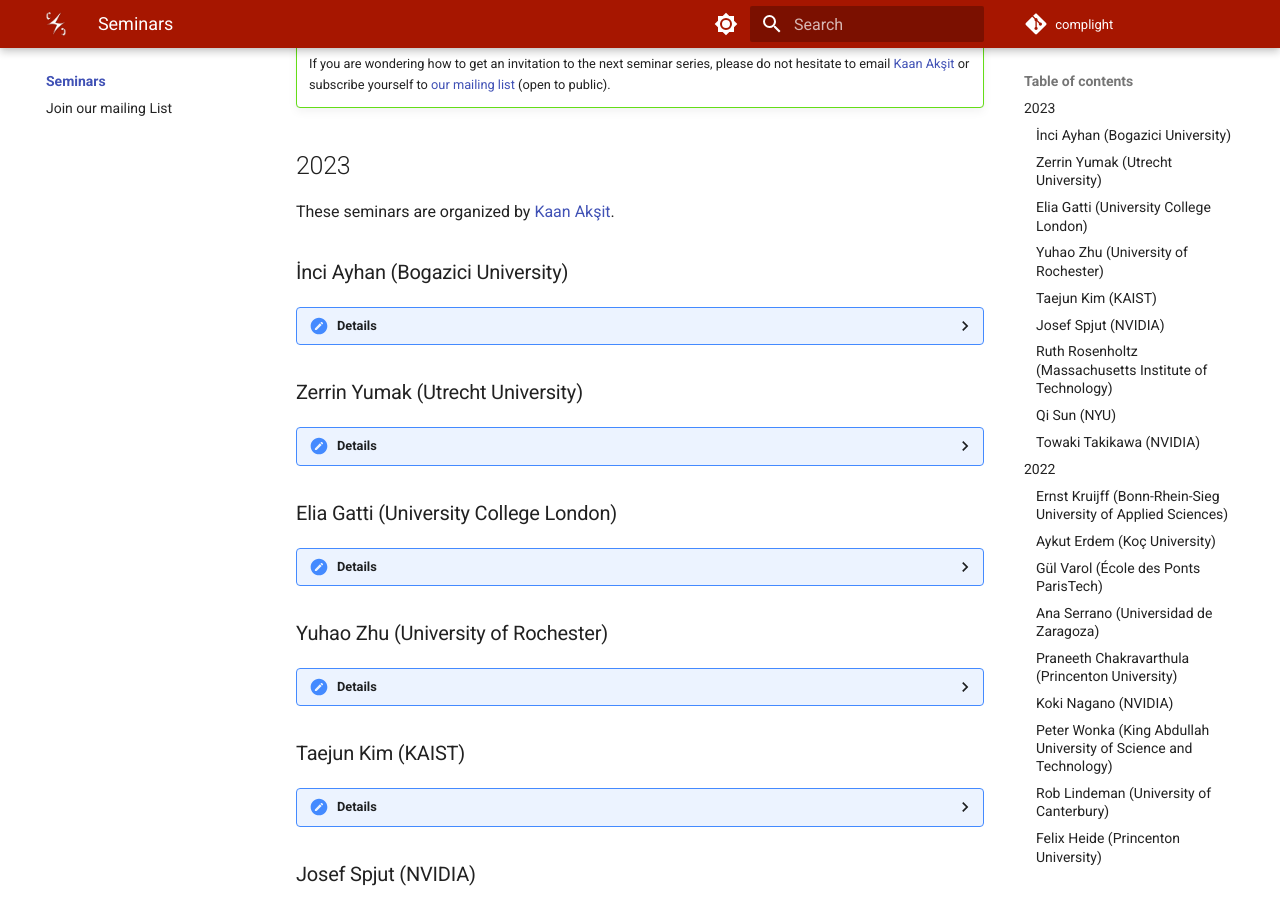
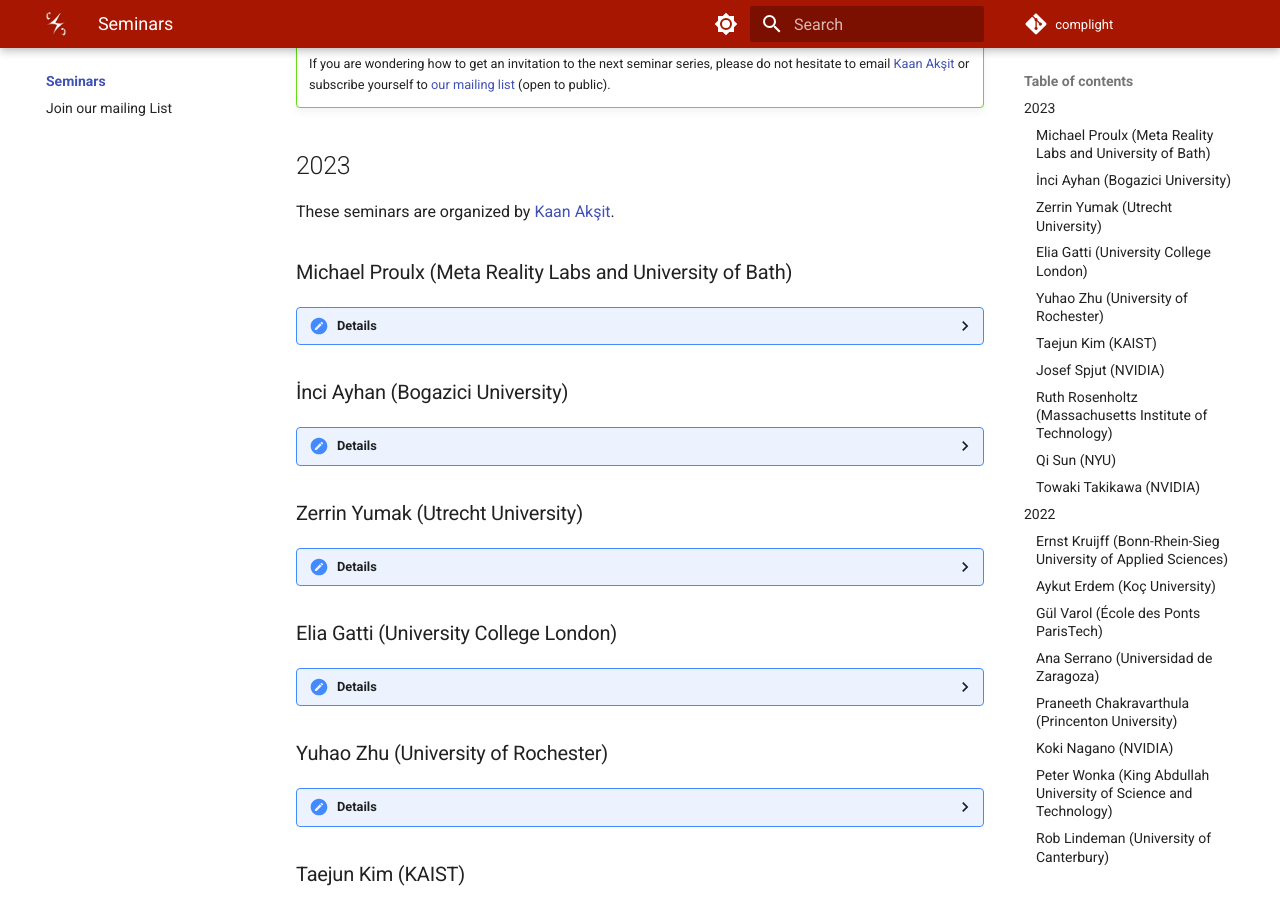
Before and after one commit to complight/complight.github.io, an MkDocs documentation site: the page built from docs/seminars/index.md, in a window 1280 px wide and 900 px high, scrolled down 367 px. Built offline with MkDocs 1.6.1 and Material for MkDocs 9.7.7, drawn with Linux system fonts in a browser that asks for light colours.

Commit message:
Updating seminars page.

```diff
--- a/docs/seminars/index.md
+++ b/docs/seminars/index.md
@@ -9,6 +9,20 @@ Overall, seminars are a blend of internal and external presenters.
 
 ## 2023
 These seminars are organized by [Kaan Akşit](https://kaanaksit.com).
+
+### Michael Proulx (Meta Reality Labs and University of Bath)
+??? Details
+    **Date:**
+    3rd May 2023
+
+    **Presenter:** [Michael Proulx](https://researchportal.bath.ac.uk/en/persons/michael-proulx), Reader at University of Bath and Research Scientist at Meta Reality Labs
+
+    **Title:** Visual interactions in Extended Reality
+
+    **Watch:** [Recording (Password protected)](https://liveuclac-my.sharepoint.com/:v:/g/personal/ucackak_ucl_ac_uk/EazqGWiEhadFm4sJL_5sBU4Bk3K6SNn6Cm53yhHqUJBGdw?e=Zm2O03)
+
+
+
 
 ### İnci Ayhan (Bogazici University)
 ??? Details
```
